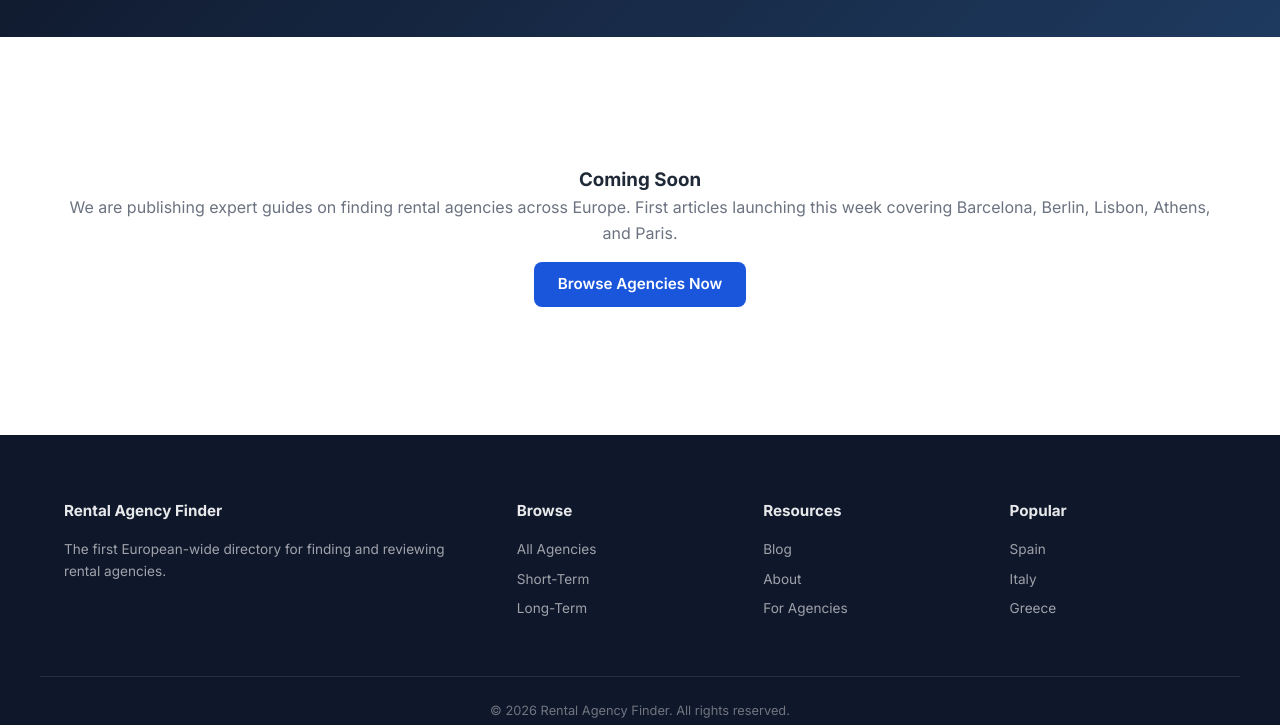
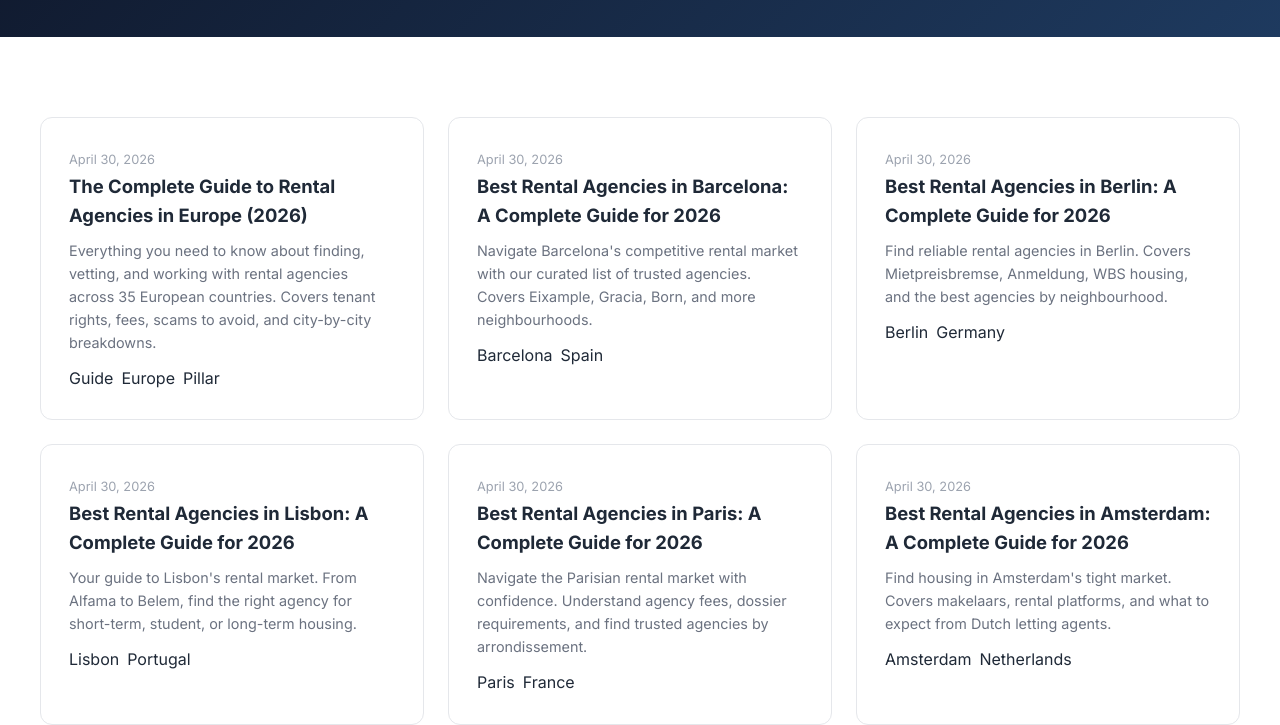
Before and after one commit to JeanBap/rental-agency-finder, a website: page blog.html in a window 1280 px wide. Shown: the part 250-975 px from the top of the page. Drawn offline with nearby package versions, Linux system fonts and the light colour scheme; no server answers.

Commit message:
Add/update blog.html

```diff
--- a/blog.html
+++ b/blog.html
@@ -50,11 +50,42 @@
   <main>
     <div class="container section">
       <div class="blog-grid" id="blogGrid">
-        <div class="empty-state">
-          <h3>Coming Soon</h3>
-          <p>We are publishing expert guides on finding rental agencies across Europe. First articles launching this week covering Barcelona, Berlin, Lisbon, Athens, and Paris.</p>
-          <a href="/agencies" class="btn btn-primary">Browse Agencies Now</a>
-        </div>
+        <a href="/blog/complete-guide-rental-agencies-europe" class="blog-card">
+          <span class="blog-date">April 30, 2026</span>
+          <h3>The Complete Guide to Rental Agencies in Europe (2026)</h3>
+          <p>Everything you need to know about finding, vetting, and working with rental agencies across 35 European countries. Covers tenant rights, fees, scams to avoid, and city-by-city breakdowns.</p>
+          <div class="blog-tags"><span class="tag">Guide</span><span class="tag">Europe</span><span class="tag">Pillar</span></div>
+        </a>
+        <a href="/blog/best-rental-agencies-barcelona" class="blog-card">
+          <span class="blog-date">April 30, 2026</span>
+          <h3>Best Rental Agencies in Barcelona: A Complete Guide for 2026</h3>
+          <p>Navigate Barcelona's competitive rental market with our curated list of trusted agencies. Covers Eixample, Gracia, Born, and more neighbourhoods.</p>
+          <div class="blog-tags"><span class="tag">Barcelona</span><span class="tag">Spain</span></div>
+        </a>
+        <a href="/blog/best-rental-agencies-berlin" class="blog-card">
+          <span class="blog-date">April 30, 2026</span>
+          <h3>Best Rental Agencies in Berlin: A Complete Guide for 2026</h3>
+          <p>Find reliable rental agencies in Berlin. Covers Mietpreisbremse, Anmeldung, WBS housing, and the best agencies by neighbourhood.</p>
+          <div class="blog-tags"><span class="tag">Berlin</span><span class="tag">Germany</span></div>
+        </a>
+        <a href="/blog/best-rental-agencies-lisbon" class="blog-card">
+          <span class="blog-date">April 30, 2026</span>
+          <h3>Best Rental Agencies in Lisbon: A Complete Guide for 2026</h3>
+          <p>Your guide to Lisbon's rental market. From Alfama to Belem, find the right agency for short-term, student, or long-term housing.</p>
+          <div class="blog-tags"><span class="tag">Lisbon</span><span class="tag">Portugal</span></div>
+        </a>
+        <a href="/blog/best-rental-agencies-paris" class="blog-card">
+          <span class="blog-date">April 30, 2026</span>
+          <h3>Best Rental Agencies in Paris: A Complete Guide for 2026</h3>
+          <p>Navigate the Parisian rental market with confidence. Understand agency fees, dossier requirements, and find trusted agencies by arrondissement.</p>
+          <div class="blog-tags"><span class="tag">Paris</span><span class="tag">France</span></div>
+        </a>
+        <a href="/blog/best-rental-agencies-amsterdam" class="blog-card">
+          <span class="blog-date">April 30, 2026</span>
+          <h3>Best Rental Agencies in Amsterdam: A Complete Guide for 2026</h3>
+          <p>Find housing in Amsterdam's tight market. Covers makelaars, rental platforms, and what to expect from Dutch letting agents.</p>
+          <div class="blog-tags"><span class="tag">Amsterdam</span><span class="tag">Netherlands</span></div>
+        </a>
       </div>
     </div>
   </main>
```
